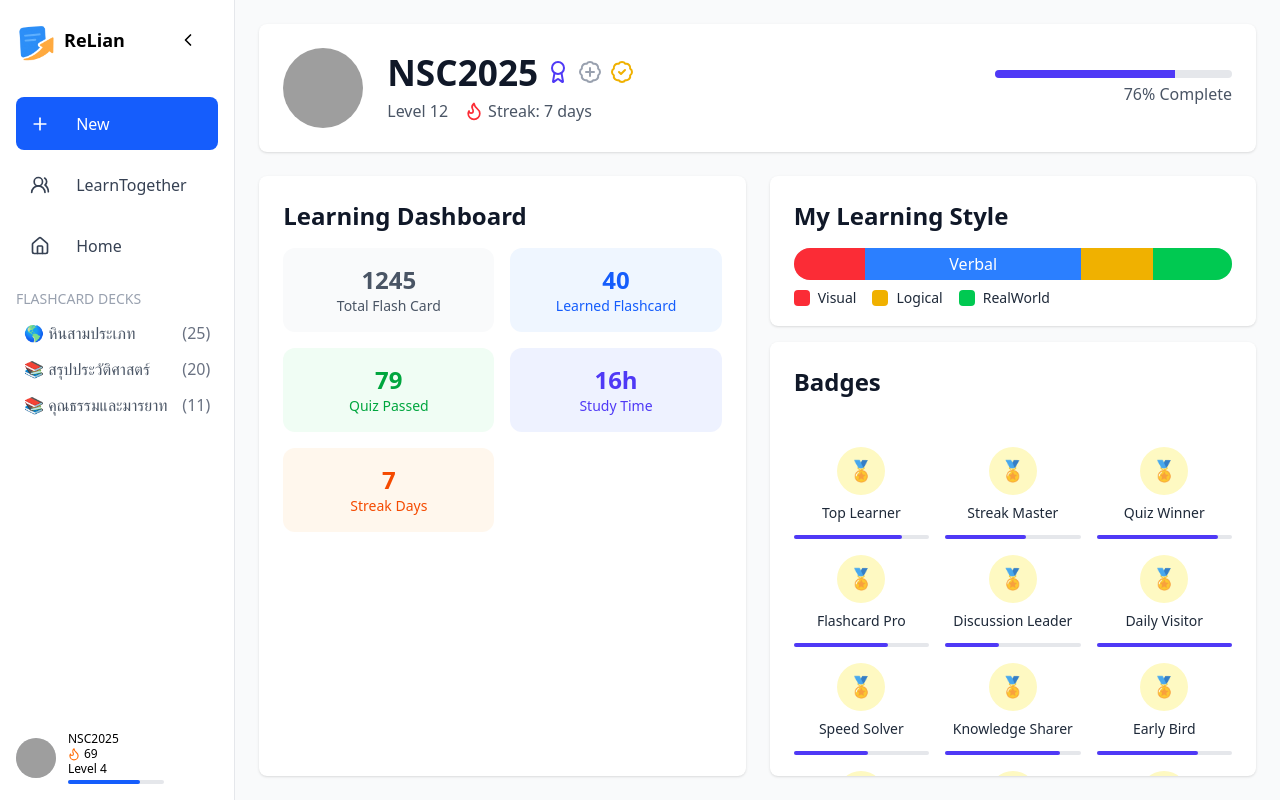
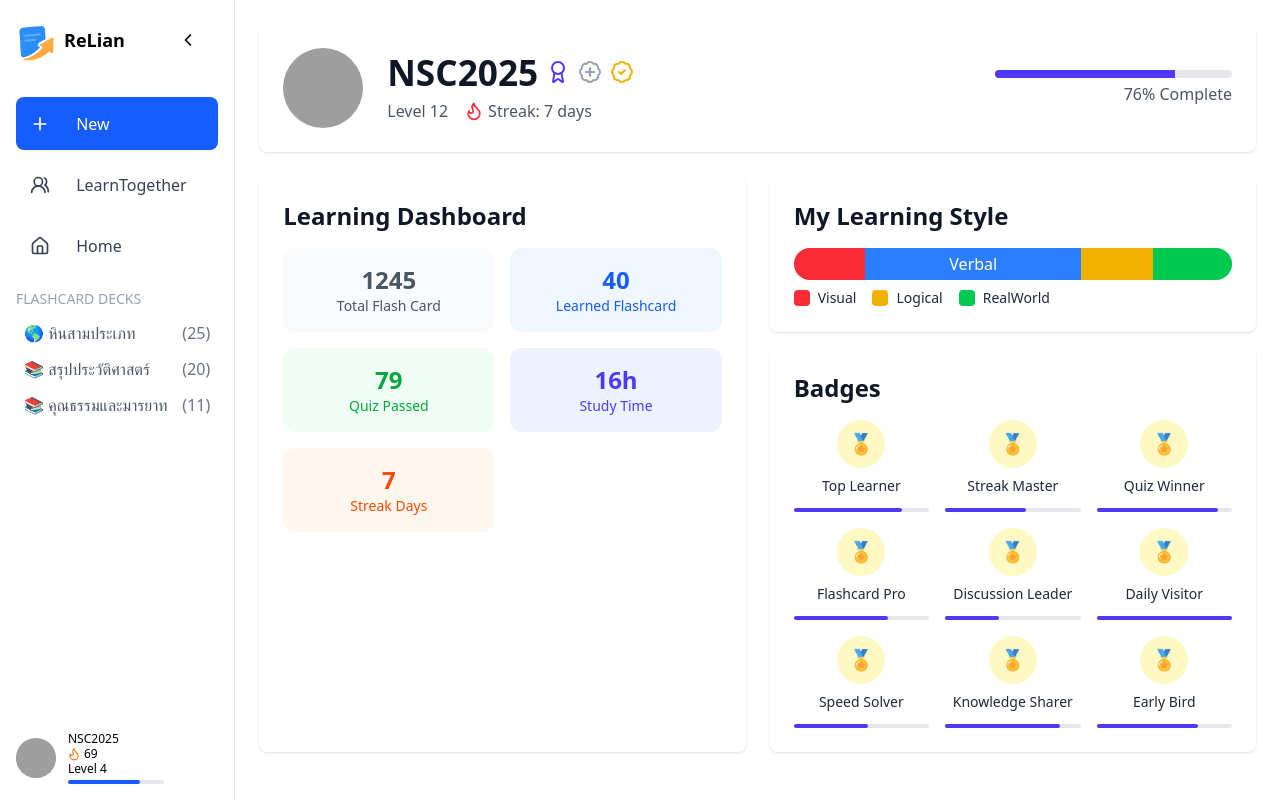
Before and after one commit to DeclineZ/Brillian-Flashcards-Frontend, a React (Vite) app: page /Profile in a window 1280 px wide. Built offline with nearby package versions, Linux system fonts and the light colour scheme; grey boxes are pictures that could not be loaded; a web font is replaced by a local one.

Commit message:
scroll full screen profile

```diff
--- a/src/Profile.jsx
+++ b/src/Profile.jsx
@@ -95,7 +95,6 @@ const ProfilePage = () => {
 
   const LearningStats = () => {
     return (
-
       <div className="grid grid-cols-2 gap-4">
         {learningStats.map((stat, i) => (
           <div
@@ -134,16 +133,13 @@ const ProfilePage = () => {
       <Badge badgeName="Speed Solver" progress={55} />
       <Badge badgeName="Knowledge Sharer" progress={85} />
       <Badge badgeName="Early Bird" progress={75} />
-      <Badge badgeName="Early Bird" progress={75} />
-      <Badge badgeName="Early Bird" progress={75} />
-      <Badge badgeName="Early Bird" progress={75} />
     </div>
   );
 
   return (
-   <div className="h-screen w-full max-w-full mx-auto px-2 sm:px-4 lg:px-6 py-6 flex flex-col bg-gray-50">
+    <div className="w-full max-w-full sm:max-w-full lg:max-w-7xl mx-auto px-2 sm:px-4 lg:px-6 py-6 space-y-6 overflow-x-auto ">
       {/* Profile Header */}
-  <div className="flex-none flex items-center bg-white p-6 rounded-lg shadow">
+      <div className="flex items-center bg-white p-6 rounded-lg shadow">
         <img src={profile} alt="User" className="w-20 h-20 rounded-full object-cover" />
         <div className="ml-6 flex-1">
           <div className="flex items-center space-x-2">
@@ -169,37 +165,32 @@ const ProfilePage = () => {
       </div>
 
       {/* Main Grid */}
-  <div className="flex-1 mt-6 grid grid-cols-1 lg:grid-cols-2 gap-6 min-h-0">
-    {/* Learning Dashboard */}
-    <div className="bg-white text-gray-900 rounded-lg p-6 shadow overflow-auto">
-      <h3 className="text-2xl font-semibold mb-4">Learning Dashboard</h3>
-      <LearningStats />
+        <div className="grid grid-cols-1 lg:grid-cols-2 gap-6 ">
+          {/* activity */}
+          <div className="bg-white text-gray-900 rounded-lg p-6 shadow">
+            <h3 h3 className="text-2xl font-semibold mb-4">Learning Dashboard</h3>
+            <LearningStats/>
           </div>
 
-    {/* Right Column */}
-    <div className="flex flex-col gap-4 min-h-0">
+        <div className="col-span-1 flex flex-col ">
           {/* Learning Style */}
-      <div className="bg-white rounded-lg shadow p-6 h-[150px]">
+          <div className="col-span-2 bg-white rounded-lg shadow p-6 flex-1 ">
             <h2 className="text-2xl font-semibold text-gray-900 mb-4">My Learning Style</h2>
-        <LearningStyleBar />
+            <LearningStyleBar/>
           </div>
 
-      {/* Badges Section - scrollable */}
-      <div className="flex-1 bg-white rounded-lg shadow p-0 overflow-hidden min-h-0">
-        {/* Sticky Header */}
-        <div className="p-6 border-b sticky top-0 bg-white z-10 rounded-t-lg">
-          <h2 className="text-2xl font-semibold text-gray-900">Badges</h2>
-        </div>
-
-        {/* Scrollable BadgeSection */}
-        <div className="overflow-auto p-6 space-y-4 h-full">
+          {/* Badges */}
+          <div className="col-span-2 bg-white rounded-lg shadow p-6 flex-1 mt-4 ">
+            <h2 className="text-2xl font-semibold text-gray-900 mb-4">Badges</h2>
+            <div className="flex-1  overflow-auto">
               <BadgeSection />
             </div>
           </div>
+
+        </div>
+
       </div>
     </div>
-</div>
-
   );
 };
 
```
Lines whose indentation alone changed are shown as unchanged.
